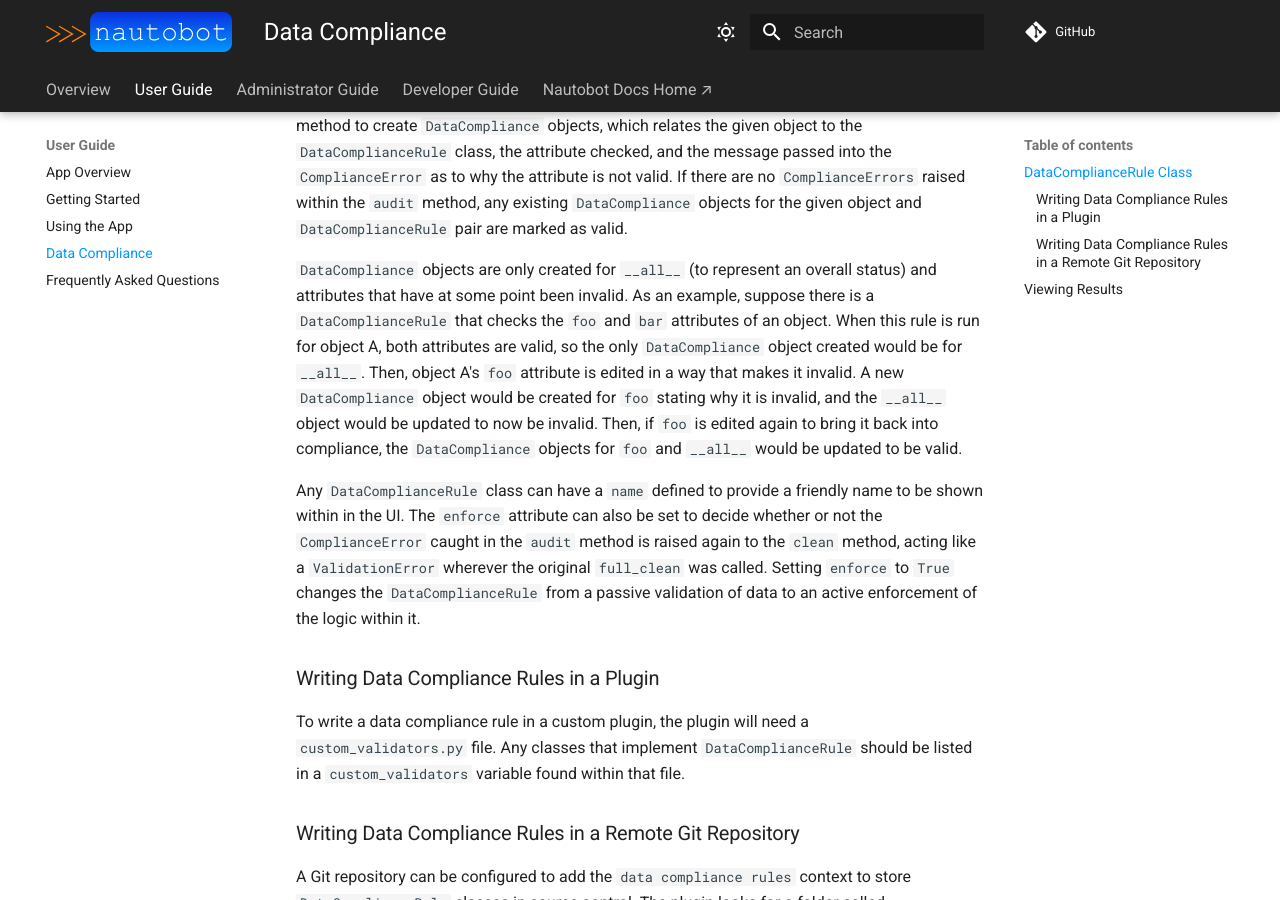
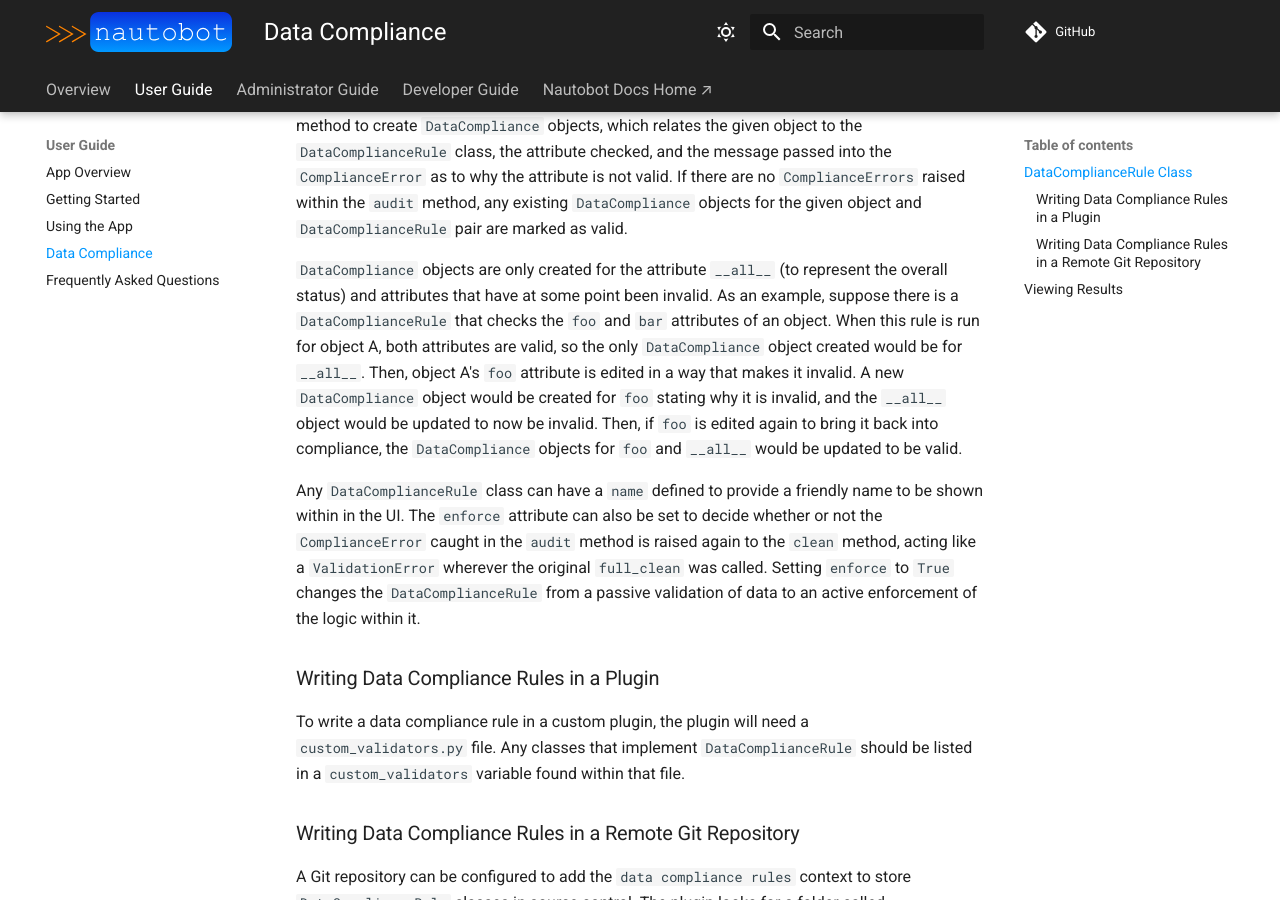
Before and after one commit to nautobot/nautobot-app-data-validation-engine, an MkDocs documentation site: the page built from docs/user/app_data_compliance.md, in a window 1280 px wide and 900 px high, scrolled down 335 px. Built offline with MkDocs 1.6.1 and Material for MkDocs 9.7.7, drawn with Linux system fonts in a browser that asks for light colours; comment, search, counter and statistics services are not loaded.

Commit message:
formatting

```diff
--- a/docs/user/app_data_compliance.md
+++ b/docs/user/app_data_compliance.md
@@ -4,7 +4,7 @@
 
 The `DataComplianceRule` class takes advantage of the `CustomValidator` workflow.  The basic idea is that during an object's `full_clean` method call, any `DataComplianceRule` classes are called to run their `clean` method.  That method calls the class's `audit` method, which you should implement.  The expected return of the `audit` method is `None`; however, any issues found during the `audit` method should raise an `ComplianceError`.  Multiple key value pairs can be passed in to an `ComplianceError`.  The data within a `ComplianceError` is used by the `clean` method to create `DataCompliance` objects, which relates the given object to the `DataComplianceRule` class, the attribute checked, and the message passed into the `ComplianceError` as to why the attribute is not valid.  If there are no `ComplianceErrors` raised within the `audit` method, any existing `DataCompliance` objects for the given object and `DataComplianceRule` pair are marked as valid.
 
-`DataCompliance` objects are only created for `__all__` (to represent an overall status) and attributes that have at some point been invalid.  As an example, suppose there is a `DataComplianceRule` that checks the `foo` and `bar` attributes of an object.  When this rule is run for object A, both attributes are valid, so the only `DataCompliance` object created would be for `__all__`.  Then, object A's `foo` attribute is edited in a way that makes it invalid.  A new `DataCompliance` object would be created for `foo` stating why it is invalid, and the `__all__` object would be updated to now be invalid.  Then, if `foo` is edited again to bring it back into compliance, the `DataCompliance` objects for `foo` and `__all__` would be updated to be valid.
+`DataCompliance` objects are only created for the attribute `__all__` (to represent the overall status) and attributes that have at some point been invalid.  As an example, suppose there is a `DataComplianceRule` that checks the `foo` and `bar` attributes of an object.  When this rule is run for object A, both attributes are valid, so the only `DataCompliance` object created would be for `__all__`.  Then, object A's `foo` attribute is edited in a way that makes it invalid.  A new `DataCompliance` object would be created for `foo` stating why it is invalid, and the `__all__` object would be updated to now be invalid.  Then, if `foo` is edited again to bring it back into compliance, the `DataCompliance` objects for `foo` and `__all__` would be updated to be valid.
 
 Any `DataComplianceRule` class can have a `name` defined to provide a friendly name to be shown within in the UI.  The `enforce` attribute can also be set to decide whether or not the `ComplianceError` caught in the `audit` method is raised again to the `clean` method, acting like a `ValidationError` wherever the original `full_clean` was called.  Setting `enforce` to `True` changes the `DataComplianceRule` from a passive validation of data to an active enforcement of the logic within it.
 
```
